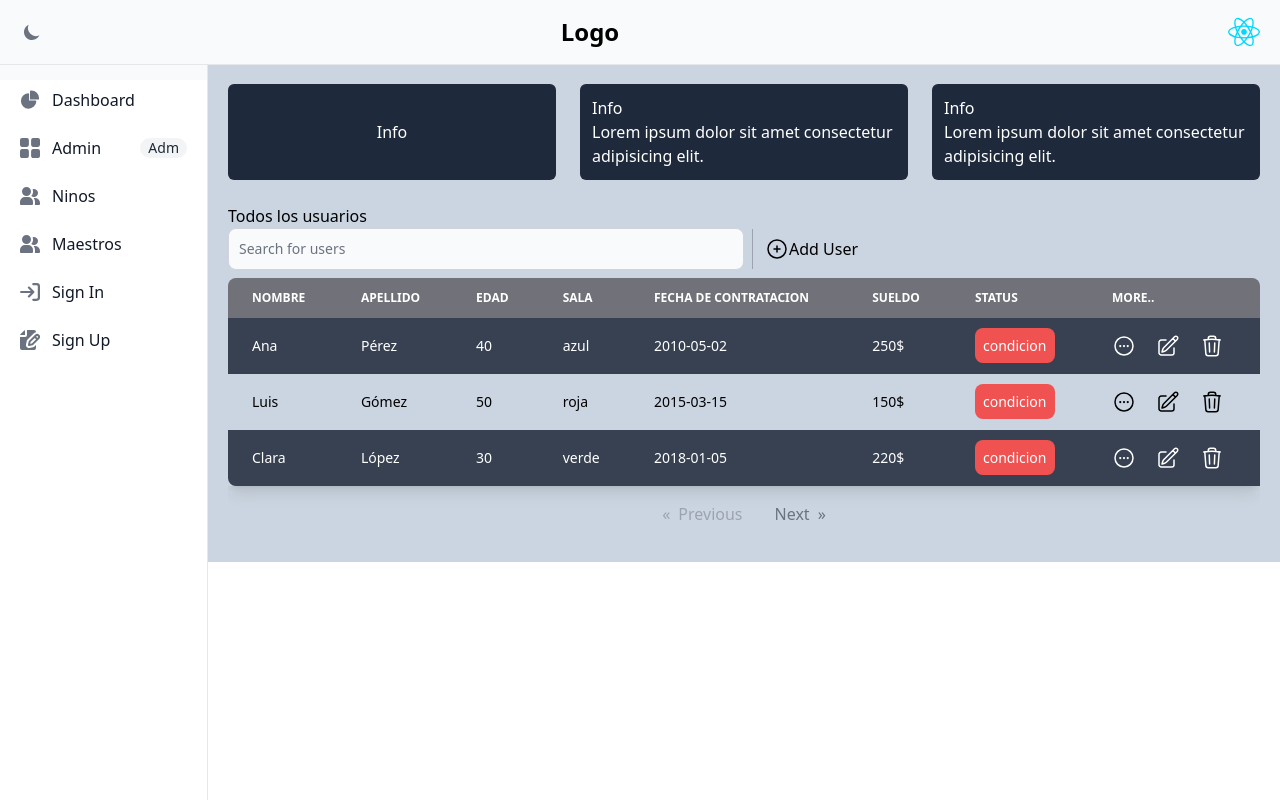
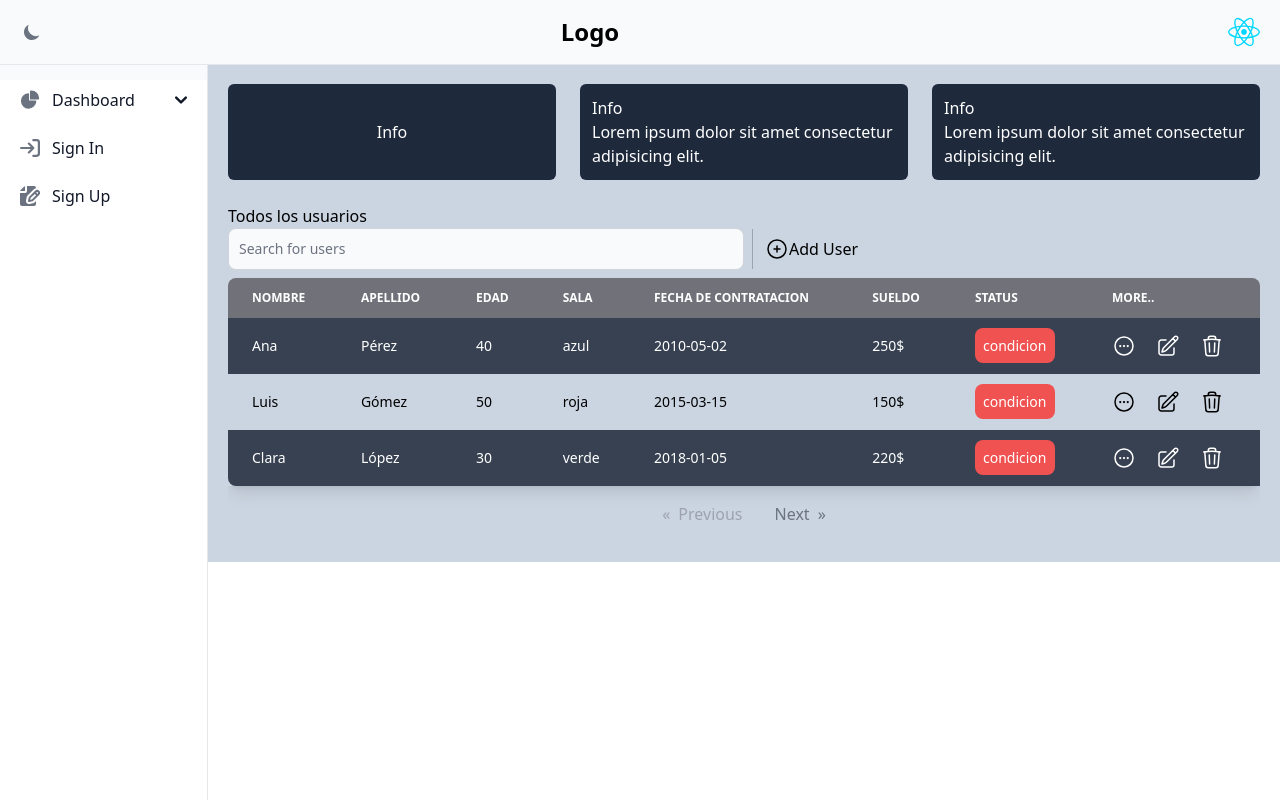
Before and after one commit to wolfsoul01/Frontend-Guarder-a-, a React (Vite) app: page /dashbord/employ in a window 1280 px wide. Built offline with nearby package versions, Linux system fonts and the light colour scheme.

Commit message:
Udpate links in aside siderbar

```diff
--- a/src/App.jsx
+++ b/src/App.jsx
@@ -13,7 +13,7 @@ function App () {
         <Route path='/' element={<Home />} />
 
         <Route path='/dashbord' element={<Dashbord />}>
-          <Route path='' element={<DashElemet Component={KidsDashTab} />} />
+          <Route path='kids' element={<DashElemet Component={KidsDashTab} />} />
           <Route
             path='employ'
             element={<DashElemet Component={EmployDasTab} />}
--- a/src/components/Dasbord/SideBar/Aside.jsx
+++ b/src/components/Dasbord/SideBar/Aside.jsx
@@ -1,19 +1,28 @@
-import {NavLink} from 'react-router-dom'
+import { useState } from 'react'
+import { NavLink } from 'react-router-dom'
 // eslint-disable-next-line react/prop-types
-export function AsideBar ({isOpen}) {
+export function AsideBar ({ isOpen }) {
+  const [isOpenSubMenu, setOpenSubMenu] = useState(false)
+
+  function handleClick () {
+    setOpenSubMenu(!isOpenSubMenu)
+  }
 
   return (
     <>
       <aside
         id='logo-sidebar'
-        className={`fixed top-0 left-0 z-40 w-52 h-screen pt-20 transition-transform  bg-gray-50 border-r border-gray-200 sm:translate-x-0 dark:bg-gray-800 dark:border-gray-700 ${isOpen&& `-translate-x-full`}`}
+        className={`fixed top-0 left-0 z-40 w-52 h-screen pt-20 transition-transform  bg-gray-50 border-r border-gray-200 sm:translate-x-0 dark:bg-gray-800 dark:border-gray-700 ${
+          isOpen && `-translate-x-full`
+        }`}
       >
         <div className='h-full px-3 pb-4 overflow-y-auto bg-white dark:bg-gray-800'>
           <ul className='space-y-2 font-medium'>
             <li>
-              <a
-                href='#'
-                className='flex items-center p-2 text-gray-900 rounded-lg dark:text-white hover:bg-gray-100 dark:hover:bg-gray-700 group'
+              <button
+                type='button'
+                className='flex items-center w-full p-2 text-base text-gray-900 transition duration-75 rounded-lg group hover:bg-gray-100 dark:text-white dark:hover:bg-gray-700'
+                onClick={handleClick}
               >
                 <svg
                   className='w-5 h-5 text-gray-500 transition duration-75 dark:text-gray-400 group-hover:text-gray-900 dark:group-hover:text-white'
@@ -25,34 +34,34 @@ export function AsideBar ({isOpen}) {
                   <path d='M16.975 11H10V4.025a1 1 0 0 0-1.066-.998 8.5 8.5 0 1 0 9.039 9.039.999.999 0 0 0-1-1.066h.002Z' />
                   <path d='M12.5 0c-.157 0-.311.01-.565.027A1 1 0 0 0 11 1.02V10h8.975a1 1 0 0 0 1-.935c.013-.188.028-.374.028-.565A8.51 8.51 0 0 0 12.5 0Z' />
                 </svg>
-                <span className='ml-3'>Dashboard</span>
-              </a>
-            </li>
-            <li>
-              <a
-                href='#'
-                className='flex items-center p-2 text-gray-900 rounded-lg dark:text-white hover:bg-gray-100 dark:hover:bg-gray-700 group'
-              >
+                <span className='flex-1 ml-3 text-left whitespace-nowrap'>
+                  Dashboard
+                </span>
                 <svg
-                  className='flex-shrink-0 w-5 h-5 text-gray-500 transition duration-75 dark:text-gray-400 group-hover:text-gray-900 dark:group-hover:text-white'
+                  className='w-3 h-3'
                   aria-hidden='true'
                   xmlns='http://www.w3.org/2000/svg'
-                  fill='currentColor'
-                  viewBox='0 0 18 18'
+                  fill='none'
+                  viewBox='0 0 10 6'
                 >
-                  <path d='M6.143 0H1.857A1.857 1.857 0 0 0 0 1.857v4.286C0 7.169.831 8 1.857 8h4.286A1.857 1.857 0 0 0 8 6.143V1.857A1.857 1.857 0 0 0 6.143 0Zm10 0h-4.286A1.857 1.857 0 0 0 10 1.857v4.286C10 7.169 10.831 8 11.857 8h4.286A1.857 1.857 0 0 0 18 6.143V1.857A1.857 1.857 0 0 0 16.143 0Zm-10 10H1.857A1.857 1.857 0 0 0 0 11.857v4.286C0 17.169.831 18 1.857 18h4.286A1.857 1.857 0 0 0 8 16.143v-4.286A1.857 1.857 0 0 0 6.143 10Zm10 0h-4.286A1.857 1.857 0 0 0 10 11.857v4.286c0 1.026.831 1.857 1.857 1.857h4.286A1.857 1.857 0 0 0 18 16.143v-4.286A1.857 1.857 0 0 0 16.143 10Z' />
+                  <path
+                    stroke='currentColor'
+                    strokeLinecap='round'
+                    strokeLinejoin='round'
+                    strokeWidth='2'
+                    d='m1 1 4 4 4-4'
+                  />
                 </svg>
-                <span className='flex-1 ml-3 whitespace-nowrap'>Admin</span>
-                <span className='inline-flex items-center justify-center px-2 ml-3 text-sm font-medium text-gray-800 bg-gray-100 rounded-full dark:bg-gray-700 dark:text-gray-300'>
-                  Adm
-                </span>
-              </a>
-            </li>
-
+              </button>
+              <ul
+                className={`${
+                  isOpenSubMenu ? 'block' : 'hidden'
+                } py-2 space-y-2`}
+              >
                 <li>
                   <NavLink
                     to={''}
-                className='flex items-center p-2 text-gray-900 rounded-lg dark:text-white hover:bg-gray-100 dark:hover:bg-gray-700 group'
+                    className='flex items-center p-2 text-gray-900 rounded-lg dark:text-white hover:bg-gray-100 dark:hover:bg-gray-700 group '
                   >
                     <svg
                       className='flex-shrink-0 w-5 h-5 text-gray-500 transition duration-75 dark:text-gray-400 group-hover:text-gray-900 dark:group-hover:text-white'
@@ -66,11 +75,9 @@ export function AsideBar ({isOpen}) {
                     <span className='flex-1 ml-3 whitespace-nowrap'>Ninos</span>
                   </NavLink>
                 </li>
-
                 <li>
                   <NavLink
                     to={'employ'}
-
                     className='flex items-center p-2 text-gray-900 rounded-lg dark:text-white hover:bg-gray-100 dark:hover:bg-gray-700 group '
                   >
                     <svg
@@ -82,8 +89,12 @@ export function AsideBar ({isOpen}) {
                     >
                       <path d='M14 2a3.963 3.963 0 0 0-1.4.267 6.439 6.439 0 0 1-1.331 6.638A4 4 0 1 0 14 2Zm1 9h-1.264A6.957 6.957 0 0 1 15 15v2a2.97 2.97 0 0 1-.184 1H19a1 1 0 0 0 1-1v-1a5.006 5.006 0 0 0-5-5ZM6.5 9a4.5 4.5 0 1 0 0-9 4.5 4.5 0 0 0 0 9ZM8 10H5a5.006 5.006 0 0 0-5 5v2a1 1 0 0 0 1 1h11a1 1 0 0 0 1-1v-2a5.006 5.006 0 0 0-5-5Z' />
                     </svg>
-                <span className='flex-1 ml-3 whitespace-nowrap'>Maestros</span>
+                    <span className='flex-1 ml-3 whitespace-nowrap'>
+                      Maestros
+                    </span>
                   </NavLink>
+                </li>
+              </ul>
             </li>
 
             <li>
--- a/src/hooks/useDate.jsx
+++ b/src/hooks/useDate.jsx
@@ -1,7 +1,7 @@
 export function useDate (pathname) {
   const path = getEnpoint(pathname)
 
-  if (path === 'dashbord') {
+  if (path === 'kids') {
     return kids
   } else if (path === 'employ') {
     return empleados
```
Lines whose indentation alone changed are shown as unchanged.
